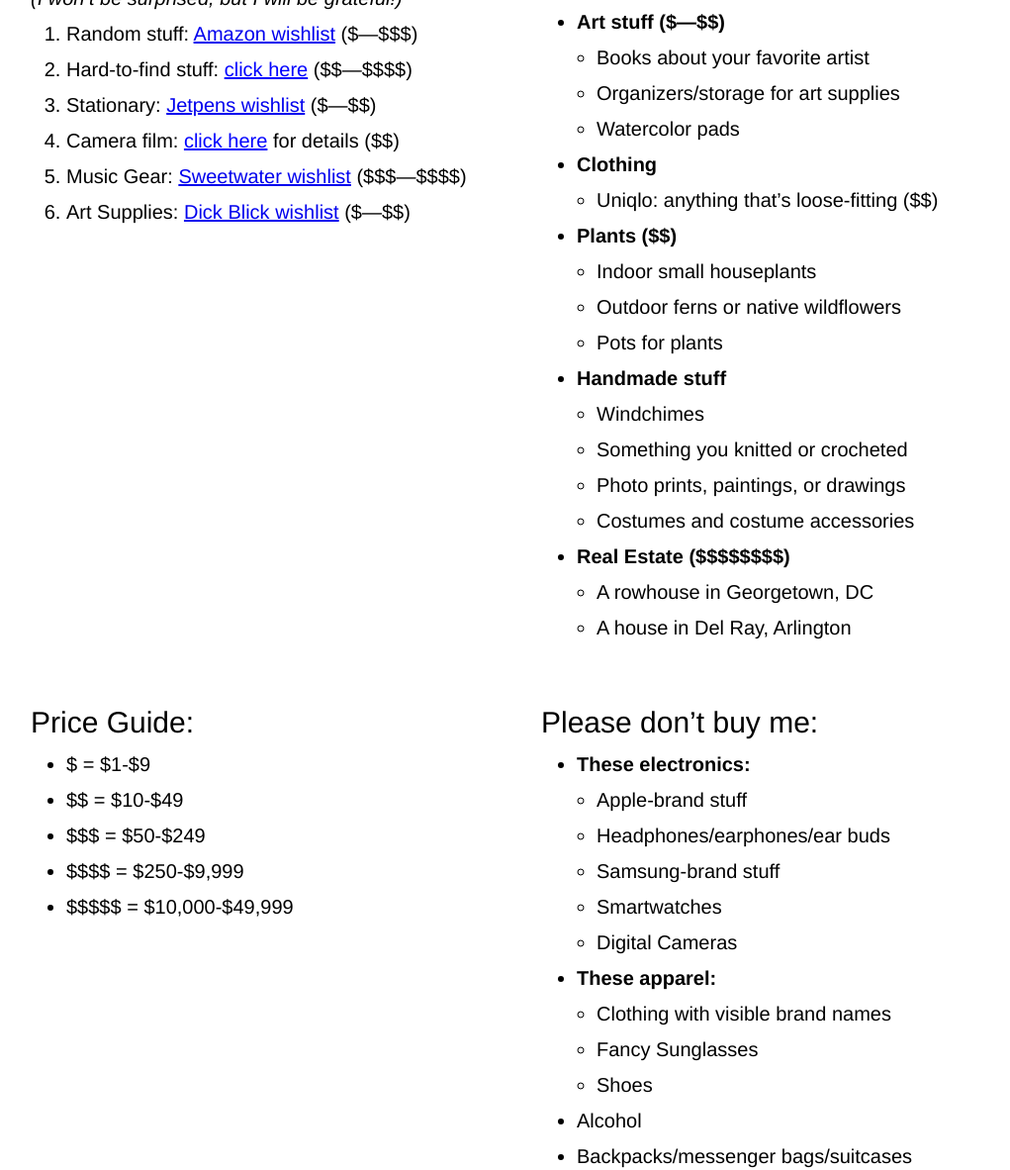
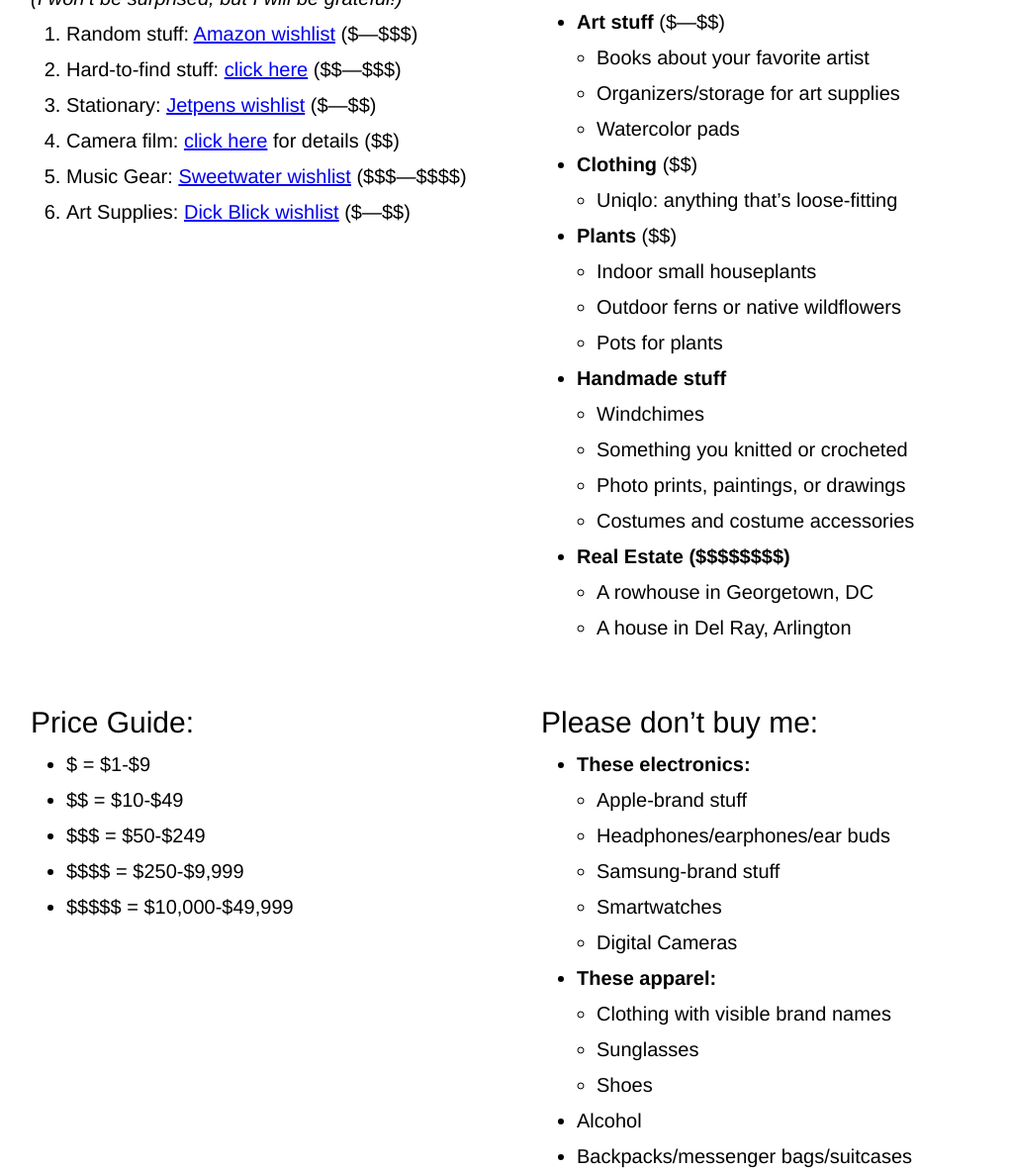
Before and after one commit to herereadthis/logalog, a plain HTML site: page src/wishlist/index.html in a window 1280 px wide. Shown: the part 260-1442 px from the top of the page at 99% size, without its empty margins (5-1026 px from the left). Drawn offline with Linux system fonts and the light colour scheme.

Commit message:
wishlist

```diff
--- a/src/wishlist/index.html
+++ b/src/wishlist/index.html
@@ -85,9 +85,9 @@
                     <li>
                         <span>Hard-to-find stuff:</span>
                         <span class="accordion">click here</span>
-                        ($$&mdash;$$$$)
+                        ($$&mdash;$$$)
                         <div class="panel">
-                            <p>These items may require longer lead times and planning, as they come from small retailers.</p>
+                            <p>These items may require longer lead times or planning; they come from small retailers.</p>
                             <ul>
                                 <!--<li>Watch: <a href="https://www.swatch.com/en-us/big-bold-jellyfish-so27e100/SO27E100.html">Swatch Big Bold Jellyfish</a></li>-->
                                 <li>
@@ -101,28 +101,19 @@
                                 <li>
                                     <span>Cameras:</span>
                                     <ul>
+                                        <li><a href="https://www.ebay.com/sch/i.html?_nkw=olympus+pen+%28f%2C+ft%29">Olympus Pen, model &ldquo;F&rdquo; or  &ldquo;FT&rdquo;</a></li>
                                         <li><a href="https://www.ebay.com/sch/i.html?_nkw=mamiya+6+automat+camera">Mamiya 6 Automat</a></li>
-                                        <li><a href="https://www.ebay.com/sch/i.html?_nkw=olympus+pen+%28f%2C+ft%29">Olympus Pen, model &ldquo;F&rdquo; or  &ldquo;FT&rdquo;</a></li>
                                         <li><a href="https://www.ebay.com/sch/i.html?_nkw=chinon+auto+3001">Chinon Auto 3001</a></li>
                                     </ul>
                                 </li>
+                                <!--
                                 <li>
                                     <span>Tiny auto flashes, e.g.,</span>
                                     <a href="https://www.ebay.com/sch/i.html?_nkw=sunpak+auto14">Sunpak Auto14</a>,
+                                    <a href="https://www.ebay.com/b/48515/bn_7023274248">Olympus T20</a>,
                                     <span>Nikon</span>
                                     <a href="https://www.ebay.com/sch/i.html?_nkw=nikon+sb-e">SB-E</a>,
-                                    <a href="https://www.ebay.com/sch/i.html?_nkw=nikon+sb-20">SB-20</a>,
                                     <a href="https://www.ebay.com/sch/i.html?_nkw=nikon+sb-18">SB-18</a>
-                                </li>
-                                <!--
-                                <li>
-                                    <span>Photography Accessories:</span>
-                                    <ul>
-                                        <li><a href="https://www.ebay.com/sch/i.html?_nkw=sunpak+auto14">Sunpak Auto14 flash</a></li>
-                                        <li><a href="https://www.ebay.com/sch/i.html?_nkw=nikon+sb-e">Nikon SB-E flash</a></li>
-                                        <li><a href="https://www.ebay.com/sch/i.html?_nkw=nikon+sb-20">Nikon SB-20 flash</a></li>
-                                        <li><a href="https://www.ebay.com/sch/i.html?_nkw=nikon+sb-18">Nikon SB-18 flash</a></li>
-                                    </ul>
                                 </li>
                                 -->
                                 <li>Raspberry Pi 4 from these sites:
@@ -218,7 +209,7 @@
                         </div>
                     </li>
                     <li>
-                        <strong>Art stuff ($&mdash;$$)</strong>
+                        <strong>Art stuff</strong> ($&mdash;$$)
                         <ul>
                             <li>Books about your favorite artist</li>
                             <li>Organizers/storage for art supplies</li>
@@ -226,13 +217,13 @@
                         </ul>
                     </li>
                     <li>
-                        <strong>Clothing</strong>
+                        <strong>Clothing</strong> ($$)
                         <ul>
-                            <li>Uniqlo: anything that&rsquo;s loose-fitting ($$)</li>
+                            <li>Uniqlo: anything that&rsquo;s loose-fitting</li>
                         </ul>
                     </li>
                     <li>
-                        <strong>Plants ($$)</strong>
+                        <strong>Plants</strong> ($$)
                         <ul>
                             <li>Indoor small houseplants</li>
                             <li>Outdoor ferns or native wildflowers</li>
@@ -294,7 +285,7 @@
                         <strong>These apparel:</strong>
                         <ul>
                             <li>Clothing with visible brand names</li>
-                            <li>Fancy Sunglasses</li>
+                            <li>Sunglasses</li>
                             <li>Shoes</li>
                         </ul>
                     </li>
```
